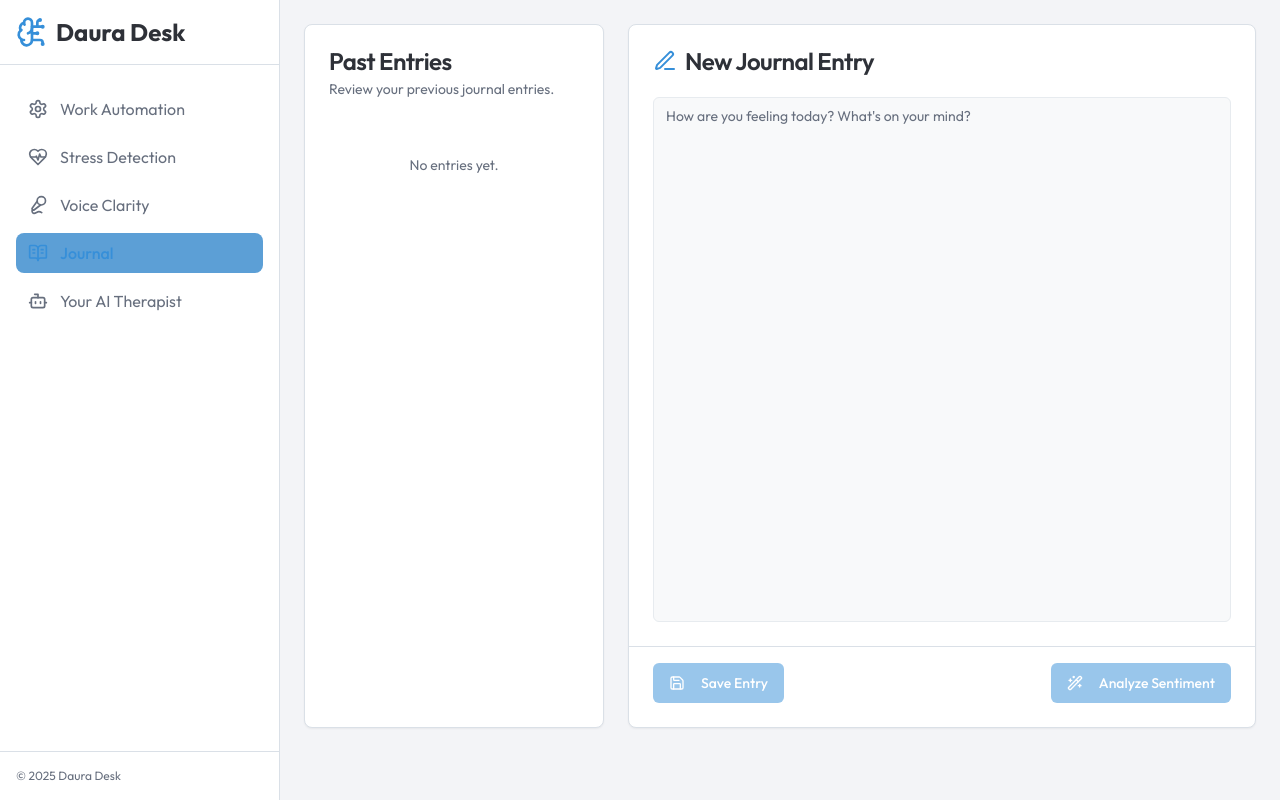
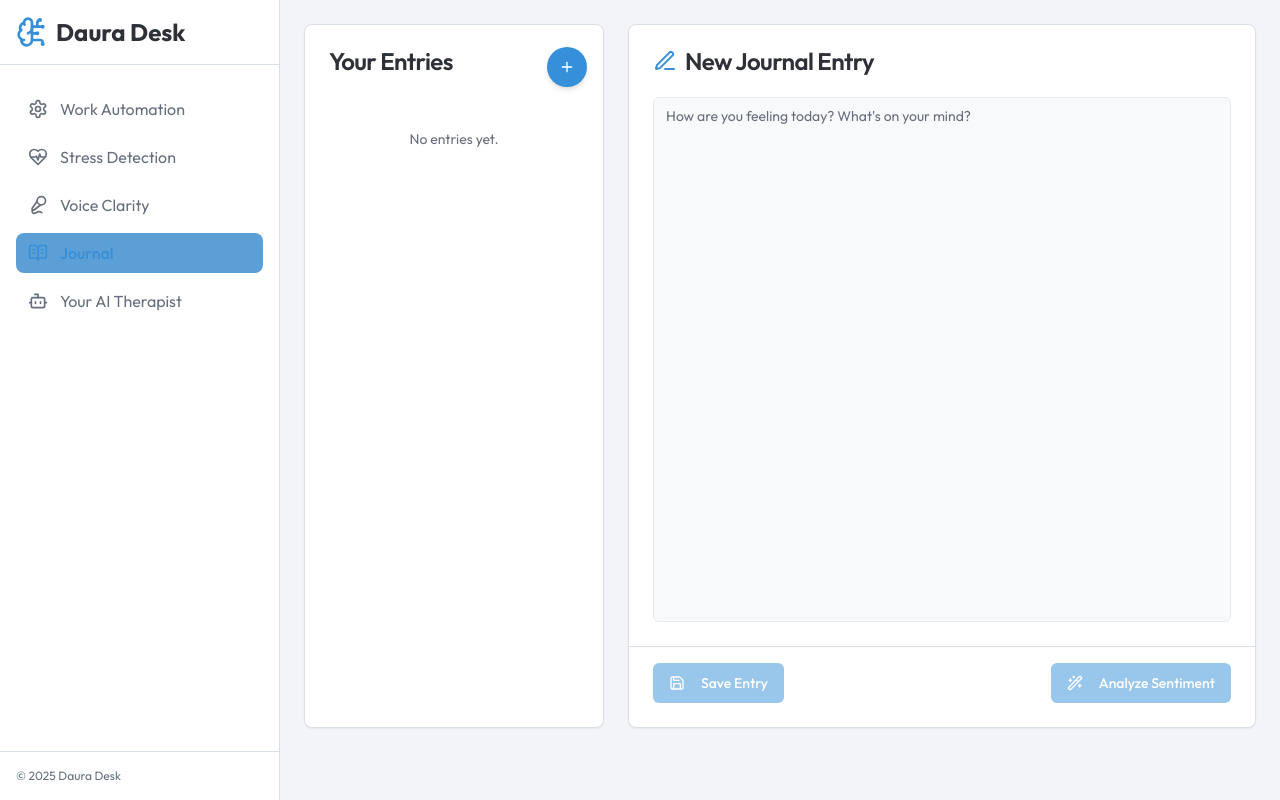
Before and after one commit to dikshapadi/Main-Characters_Symposium2025, a Next.js app in the folder my-app/: page /journal in a window 1280 px wide. Built offline with nearby package versions, Linux system fonts and the light colour scheme; what @genkit-ai/googleai, genkit would draw is missing.

Commit message:
updated sentiment prompt and added add button

```diff
--- a/my-app/src/ai/flows/sentiment-analysis.js
+++ b/my-app/src/ai/flows/sentiment-analysis.js
@@ -19,7 +19,17 @@ const prompt = ai.definePrompt({
   name: 'sentimentAnalysisPrompt',
   input: {schema: SentimentAnalysisInputSchema},
   output: {schema: SentimentAnalysisOutputSchema},
-  prompt: `Analyze the sentiment of the following journal entry and provide a sentiment score, overall sentiment, and a detailed analysis of the emotions expressed.\n\nJournal Entry: {{{journalEntry}}}`,
+  prompt: `You are a supportive and empathetic assistant. Read the following journal entry and gently analyze its sentiment.
+Provide your response in a warm, non-judgmental, and supportive tone. Avoid sounding judgmental or overly analytical.
+
+For your response, include:
+- A sentiment score.
+- A clear, human-friendly summary of the overall sentiment.
+- A thoughtful, encouraging analysis of the emotions expressed.
+- Possible Emotions Detected: (e.g., frustration, contentment, overwhelm, excitement)
+- Supportive Reflection: (Optional) A one- or two-sentence affirmation or supportive message based on the tone to encourage and uplift the user.
+
+Journal Entry: {{{journalEntry}}}`,
 });
 
 const analyzeSentimentFlow = ai.defineFlow(
--- a/my-app/src/app/journal/page.jsx
+++ b/my-app/src/app/journal/page.jsx
@@ -7,7 +7,7 @@ import { Button } from "@/components/ui/button";
 import { Textarea } from "@/components/ui/textarea";
 import { Label } from "@/components/ui/label";
 import { ScrollArea } from "@/components/ui/scroll-area";
-import { Wand2, Smile, Meh, Frown, Edit3, Trash2, Save } from "lucide-react";
+import { Wand2, Smile, Meh, Frown, Edit3, Trash2, Save, Plus } from "lucide-react";
 import { useToast } from "@/hooks/use-toast";
 import { Badge } from "@/components/ui/badge";
 
@@ -111,10 +111,23 @@ export default function JournalPage() {
 
   return (
     <div className="grid md:grid-cols-[300px_1fr] gap-6 h-full max-h-[calc(100vh-theme(spacing.24))]">
-      <Card className="flex flex-col">
+      <Card className="flex flex-col relative">
         <CardHeader>
-          <CardTitle>Past Entries</CardTitle>
-          <CardDescription>Review your previous journal entries.</CardDescription>
+          <CardTitle>Your Entries</CardTitle>
+          {/* <CardDescription>Review your previous journal entries.</CardDescription> */}
+          <Button
+            variant="default"
+            size="icon"
+            className="absolute top-4 right-4 rounded-full shadow-md hover:scale-110 transition-transform duration-150"
+            aria-label="Add New Entry"
+            onClick={() => {
+              setSelectedEntry(null);
+              setJournalEntry("");
+              setAnalysisResult(null);
+            }}
+          >
+            <Plus className="h-5 w-5" />
+          </Button>
         </CardHeader>
         <CardContent className="flex-grow overflow-hidden p-0">
           <ScrollArea className="h-full p-4">
@@ -207,6 +220,11 @@ export default function JournalPage() {
               <p className="text-sm text-muted-foreground p-3 bg-muted/50 rounded-md whitespace-pre-wrap">
                 {analysisResult.analysis}
               </p>
+              {analysisResult.score < -0.3 && (
+                <Button asChild className="mt-4 w-full">
+                  <a href="/ai-therapist">Talk to your AI therapist</a>
+                </Button>
+              )}
             </CardContent>
           </Card>
         )}
--- a/my-app/src/app/stress-detection/page.jsx
+++ b/my-app/src/app/stress-detection/page.jsx
@@ -8,6 +8,7 @@ import { Input } from "@/components/ui/input";
 import { Label } from "@/components/ui/label";
 import { Progress } from "@/components/ui/progress";
 import { Badge } from "@/components/ui/badge";
+
 import {
   UserCog,
   HeartPulse,
@@ -56,6 +57,8 @@ import { ChartContainer, ChartTooltip, ChartTooltipContent, ChartLegend, ChartLe
 import {
   LineChart, Line, AreaChart, Area, BarChart, Bar, ComposedChart, XAxis, YAxis, CartesianGrid, Tooltip, ResponsiveContainer, ScatterChart, Scatter, PieChart, Pie, Cell, ReferenceArea, ReferenceLine
 } from "recharts";
+
+
 
 const initialTrackedMetrics = [
   { key: "HR", label: "Heart Rate", defaultValue: 75, unit: "bpm", icon: HeartPulse, inputType: "number", min: 50, max: 160, placeholder: "e.g., 75" },
@@ -490,6 +493,7 @@ export default function StressDetectionPage() {
     }
 
     async function simulateAndAnalyze() {
+
       const simulated = {};
       // Copy user input for non-generated fields
       initialTrackedMetrics.forEach(metric => {
@@ -550,11 +554,11 @@ export default function StressDetectionPage() {
         }
       } else if (scenario === "Exercise") {
         hr = getRandomInt(130, 180);
-        hrv = getRandomInt(10, 30);
+        hrv = getRandomInt(19, 30);
         spo2 = getRandomInt(90, 94);
         if (rand < 0.05) {
           hr = getRandomInt(110, 200);
-          hrv = getRandomInt(5, 10);
+          hrv = getRandomInt(20, 40);
           spo2 = getRandomInt(85, 90);
         }
       } else if (scenario === "Social") {
@@ -1034,6 +1038,11 @@ const handleUpdateMetrics = async () => {
                 Log your metrics to get personalized suggestions.
               </p>
             )}
+            {(stressAnalysis?.stressCategory === "High" || stressAnalysis?.stressCategory === "Medium") && (
+              <Button asChild className="mt-4 w-full">
+              <a href="/ai-therapist">Talk to your AI therapist</a>
+            </Button>
+            )}
           </CardContent>
         </Card>
 
```
